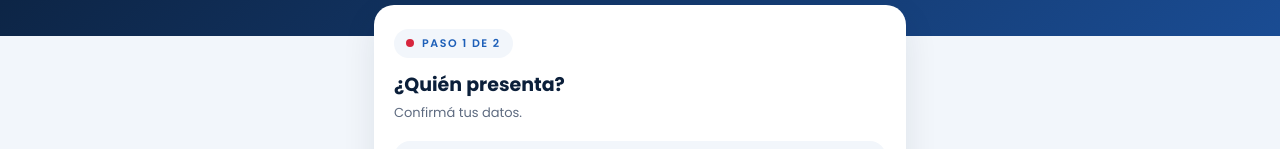
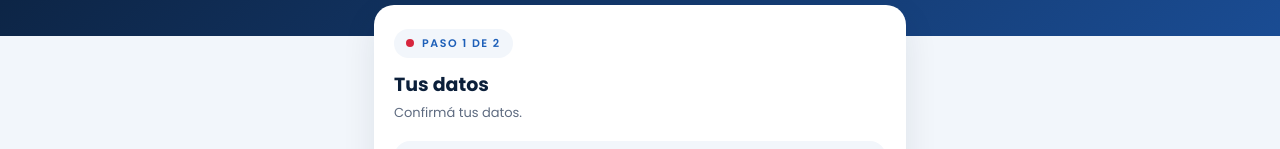
Before and after one commit to autophyes-pixel/encuesta-u54, a plain HTML site: page tp.html in a window 1280 px wide. Shown: the part 169-318 px from the top of the page. Drawn offline with Linux system fonts and the light colour scheme.

Commit message:
Add files via upload

```diff
--- a/tp.html
+++ b/tp.html
@@ -80,7 +80,7 @@ button{font:inherit;font-weight:600;border:0;border-radius:14px;padding:14px 18p
   <form id="f" novalidate>
   <section class="card" data-step="1">
     <div class="badge"><b></b>Paso 1 de 2</div>
-    <h2>¿Quién presenta?</h2>
+    <h2>Tus datos</h2>
     <p class="sub">Confirmá tus datos.</p>
     <div class="who hide" id="who"><span class="av" id="ini"></span><span><b id="wn"></b><small id="wo"></small></span><button type="button" id="edit">Cambiar</button></div>
     <div id="perfil">
```
